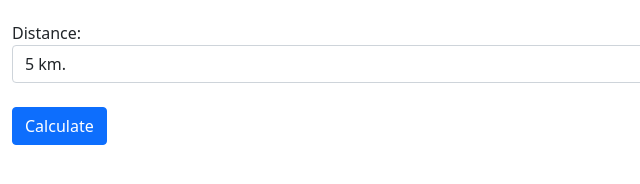
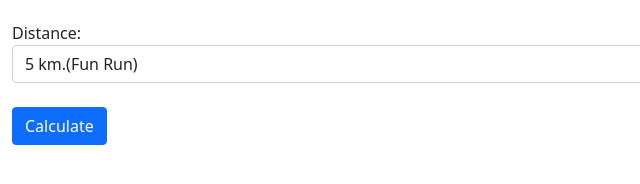
Before and after one commit to kimminoto/ex4a, a plain HTML site: page index.html in a window 1280 px wide. Shown: the part 308-492 px from the top of the page, 0-640 px from the left. Drawn offline with nearby package versions, Linux system fonts and the light colour scheme.

Commit message:
Update index.html - add some description in GitHub

```diff
--- a/index.html
+++ b/index.html
@@ -21,10 +21,10 @@
 		  <div class="form-group">
 			<label for="tem">Distance:</label>
 			<select class="form-select" aria-label="Default select example" id="dist">
-			  <option value="5">5 km.</option>
-			  <option value="10">10 km.</option>
-			  <option value="21">21 km.</option>
-			  <option value="42">42 km.</option>
+			  <option value="5">5 km.(Fun Run)</option>
+			  <option value="10">10 km.(mini Marathon)</option>
+			  <option value="21">21 km.(half Marathon)</option>
+			  <option value="42">42 km.(full Marathon)</option>
 			</select>
 		  </div>
 		  <br><button type="button" class="btn btn-primary">Calculate</button>
```
